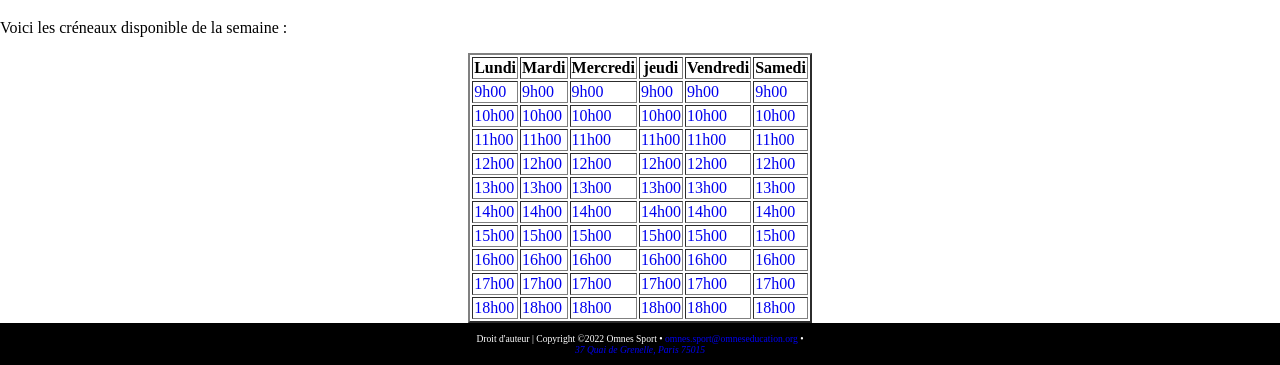
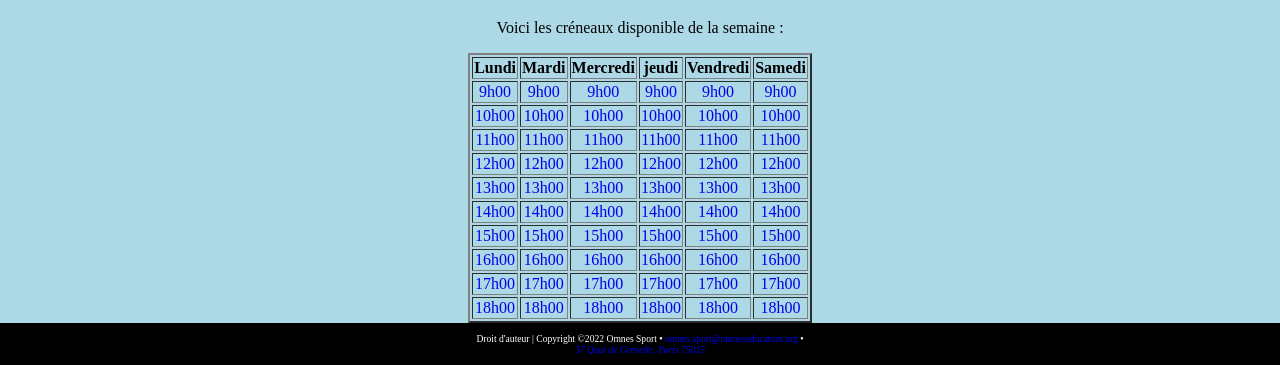
Before and after one commit to Nonoon971/OmnesSport, a PHP site: page /reservation_ring_boxe.php in a window 1280 px wide. Shown: the part 760-1125 px from the top of the page. Run offline with PHP 8.4, Linux system fonts and the light colour scheme; data that the repository does not hold is empty.

Commit message:
paiement + css

```diff
--- a/paiement_boxe.php
+++ b/paiement_boxe.php
@@ -197,6 +197,7 @@
 
 }
 
+
 </style>
 </head>
 
@@ -337,7 +338,7 @@
     </div>
     <div class="col-12">
 
-        <button id="myButton" class="btn btn-primary payment" >PAYER</button>
+       <button id="myButton" class="btn btn-primary payment" >PAYER</button>
        <?php  echo "<a href='reservationPaiement.php?Jour=".$Jresa."&Heure=".$Hresa."&Sport=".$Sport."'>PAYER</a>"?>
         <script type="text/javascript">
           document.getElementById("myButton").onclick = function () {
--- a/reservationPaiement.php
+++ b/reservationPaiement.php
@@ -73,6 +73,8 @@
 
 }
 
+
+
 ?>
 <!DOCTYPE html>
 <html>
--- a/reservation_ring_boxe.php
+++ b/reservation_ring_boxe.php
@@ -6,11 +6,16 @@
 	<link rel="stylesheet" type="text/css" href="cssheaderFooter.css">
 	<title>Reservation ring de boxe</title>
 	<style type="text/css">
-		#nav li:hover ul li
- 		 {
-   			float: none;
-   		    z-index: 999;
- 		 }
+		#section{
+			margin : 0 auto;
+			text-align: center;
+			background-color: #ADD8E6;
+		}
+		h2{
+			background-color: grey;
+		}
+
+
 	</style>
 </head>
 <body>
```
Also changed, not shown: boxe2.png (added), mc.jpg (added), pp.png (added), visa.png (added). Lines whose indentation alone changed are shown as unchanged.
